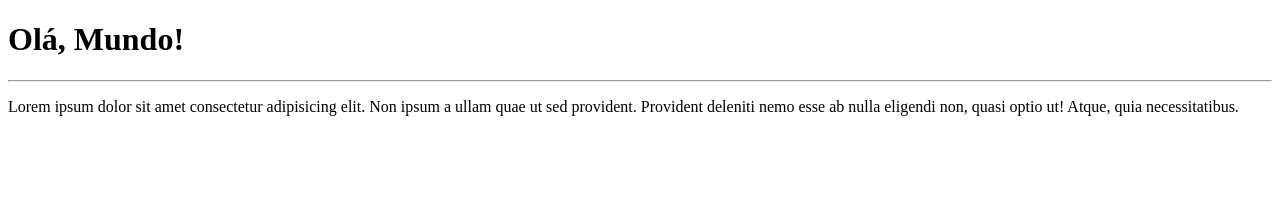
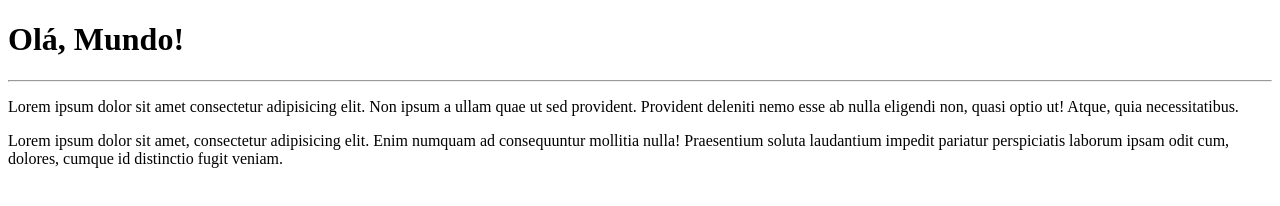
Before and after one commit to CarlosBatista26/Ola-Mundo, a plain HTML site: page site-exemplo/index.html in a window 1280 px wide. Drawn offline with Linux system fonts and the light colour scheme.

Commit message:
Inclusão de Parágrafo

```diff
--- a/site-exemplo/index.html
+++ b/site-exemplo/index.html
@@ -10,5 +10,6 @@
     <h1>Olá, Mundo!</h1>
     <hr>
     <p>Lorem ipsum dolor sit amet consectetur adipisicing elit. Non ipsum a ullam quae ut sed provident. Provident deleniti nemo esse ab nulla eligendi non, quasi optio ut! Atque, quia necessitatibus.</p>
+    <p>Lorem ipsum dolor sit amet, consectetur adipisicing elit. Enim numquam ad consequuntur mollitia nulla! Praesentium soluta laudantium impedit pariatur perspiciatis laborum ipsam odit cum, dolores, cumque id distinctio fugit veniam.</p>
 </body>
 </html>
```
